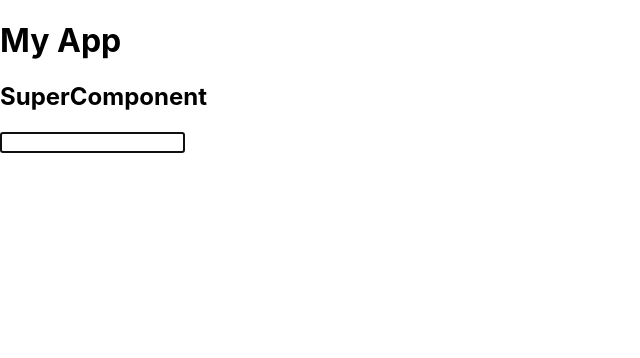
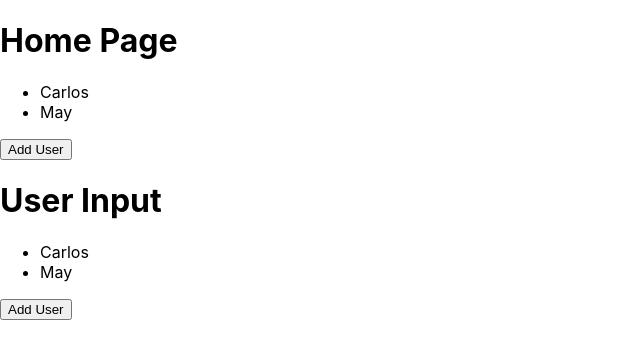
Before and after one commit to mercado-carlos/react-typescript-web-development, a React (Create React App) app: page / in a window 1280 px wide. Shown: the top 358 px of the page, without its empty margins (0-640 px from the left). Built offline with nearby package versions, Linux system fonts and the light colour scheme.

Commit message:
Context API

```diff
--- a/src/App.tsx
+++ b/src/App.tsx
@@ -1,32 +1,15 @@
 import React from 'react';
 import './App.css';
 
-import SuperComponent from './components/SuperComponent';
-import { Input } from './components/Input';
+import HomePage from './components/HomePage';
+import { MyContext, MyContextProvider } from './context/MyContext';
 
-class App extends React.Component {
-    inputRef: React.RefObject<HTMLInputElement>;
-
-    constructor(props: {}) {
-        super(props);
-
-        this.inputRef = React.createRef();
-    }
-
-    componentDidMount() {
-        console.log(this.inputRef.current);
-        this.inputRef.current && this.inputRef.current.focus();
-    }
-
-    render() {
-        return (
-            <React.Fragment>
-                <h1>My App</h1>
-                <SuperComponent />
-                <Input ref={this.inputRef} />
-            </React.Fragment>
-        );
-    }
-}
+const App = () => {
+    return (
+        <MyContextProvider>
+            <HomePage />
+        </MyContextProvider>
+    );
+};
 
 export default App;
--- /dev/null
+++ b/src/components/HomePage/index.tsx
@@ -0,0 +1,28 @@
+import React from 'react';
+
+import { MyContext } from '../../context/MyContext';
+import UserInput from '../UserInput';
+
+import { HomePageProps, HomePageState } from './interface';
+
+export default class HomePage extends React.Component {
+    static contextType = MyContext;
+    context!: React.ContextType<typeof MyContext>;
+
+    render() {
+        return (
+            <div>
+                <h1>Home Page</h1>
+                <ul>
+                    {this.context.users.map((user) => (
+                        <li key={user}>{user}</li>
+                    ))}
+                </ul>
+                <button onClick={() => this.context.updateUser('bella')}>
+                    Add User
+                </button>
+                <UserInput />
+            </div>
+        );
+    }
+}
--- /dev/null
+++ b/src/components/HomePage/interface.ts
@@ -0,0 +1,3 @@
+export interface HomePageProps {}
+
+export interface HomePageState {}
--- /dev/null
+++ b/src/components/UserInput/index.tsx
@@ -0,0 +1,25 @@
+import React from 'react';
+
+import { MyContext } from '../../context/MyContext';
+
+export default class UserInput extends React.Component {
+    render() {
+        return (
+            <MyContext.Consumer>
+                {(value) => (
+                    <div>
+                        <h1>User Input</h1>
+                        <ul>
+                            {value.users.map((user) => (
+                                <li key={user}>{user}</li>
+                            ))}
+                        </ul>
+                        <button onClick={() => value.updateUser('Prince')}>
+                            Add User
+                        </button>
+                    </div>
+                )}
+            </MyContext.Consumer>
+        );
+    }
+}
--- /dev/null
+++ b/src/context/MyContext.tsx
@@ -0,0 +1,46 @@
+import React from 'react';
+
+export interface MyContextType {
+    users: string[];
+    updateUser(user: string): any;
+}
+
+export const MyContext = React.createContext<MyContextType>({
+    users: ['Carlos', 'May'],
+    updateUser: () => {},
+});
+
+interface MyContextProviderState {
+    users: string[];
+}
+
+export class MyContextProvider extends React.Component<
+    {},
+    MyContextProviderState
+> {
+    constructor(props: {}) {
+        super(props);
+
+        this.state = {
+            users: ['Carlos', 'May'],
+        };
+    }
+
+    handleUpdateUser = (user: string) => {
+        this.setState({
+            users: [...this.state.users, user],
+        });
+    };
+    render() {
+        return (
+            <MyContext.Provider
+                value={{
+                    users: this.state.users,
+                    updateUser: this.handleUpdateUser,
+                }}
+            >
+                {this.props.children}
+            </MyContext.Provider>
+        );
+    }
+}
```
